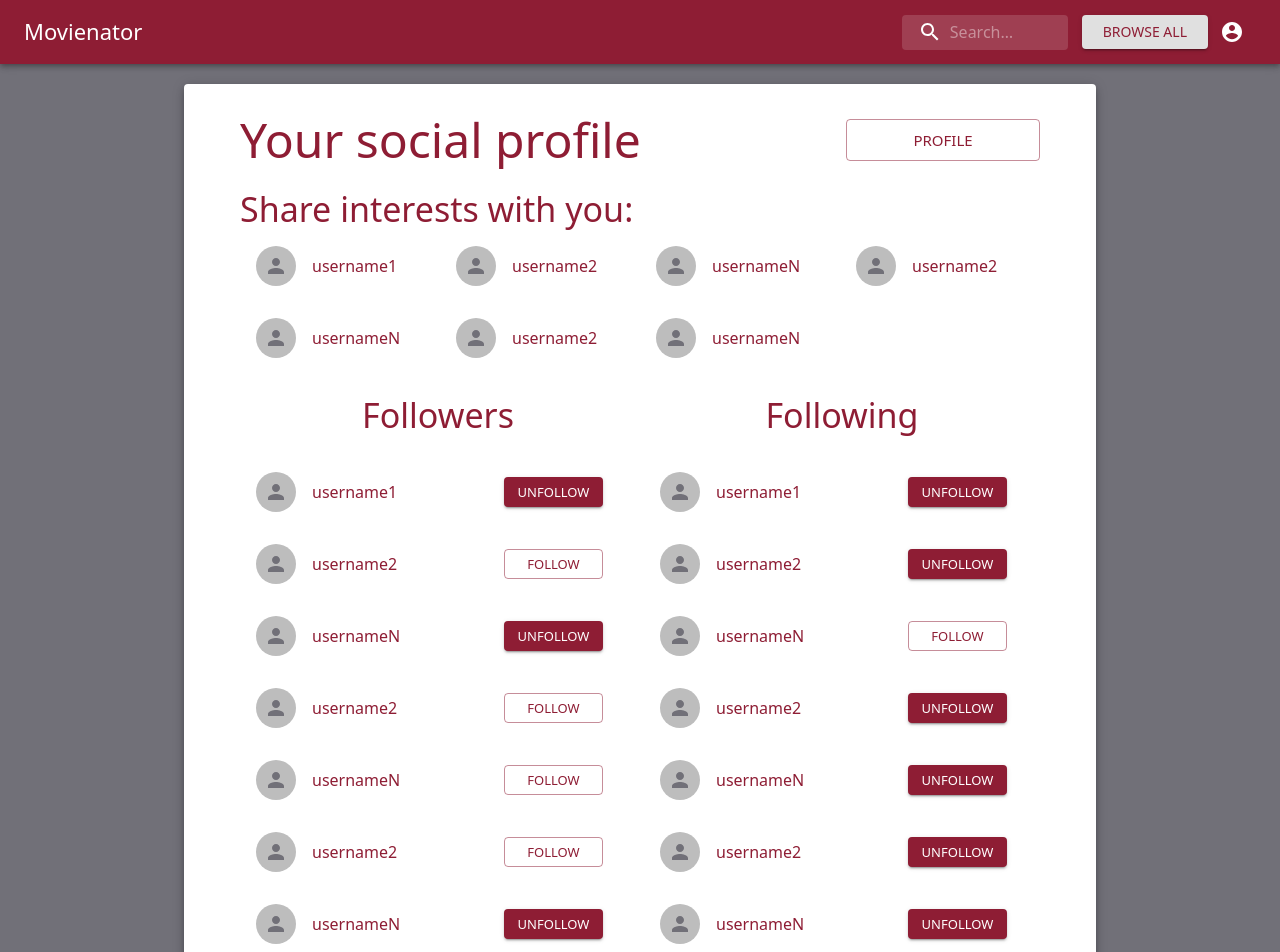
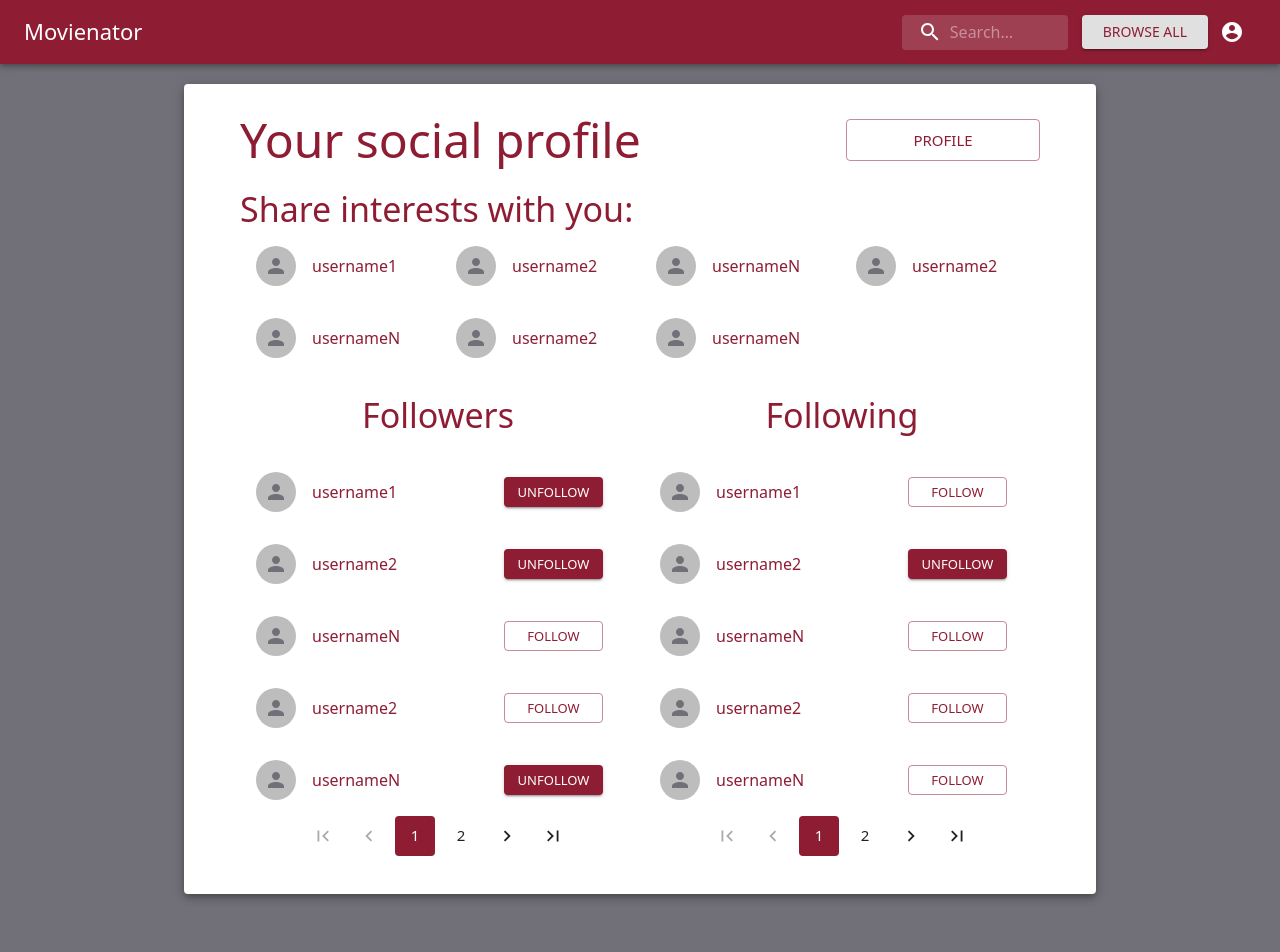
Before and after one commit to mirko-laruina/lsmsdb-Movienator, a React (Create React App) app in the folder frontend/: page /social in a window 1280 px wide. Shown: the top 952 px of the page. After the commit the page ends 914 px from the top, so only its background shows below. Built offline with nearby package versions, Linux system fonts and the light colour scheme.

Commit message:
frontend: added pagination to followings/followers

```diff
--- a/frontend/src/SocialPage.js
+++ b/frontend/src/SocialPage.js
@@ -1,6 +1,8 @@
 import React, { useEffect } from 'react';
 import { Grid, Typography, Button } from '@material-ui/core'
 import { Link } from 'react-router-dom'
+
+import Pagination from '@material-ui/lab/Pagination'
 import BasicPage from './BasicPage.js'
 import UsersListDisplay from './UsersListDisplay'
 
@@ -10,6 +12,13 @@ export default function SocialPage(props) {
     const [isTargetUser, setIsTargetUser] = React.useState(false);
     const username = props.match.params.username;
     const users = ["username1", "username2", "usernameN", "username2", "usernameN", "username2", "usernameN"]
+    const [shownFollowers, setShownFollowers] = React.useState(users.slice(1, 6));
+    const [shownFollowings, setShownFollowings] = React.useState(users.slice(1, 6));
+    const [followersCurrentPage, setFollowersCurrentPage] = React.useState(1);
+    const [followingsCurrentPage, setFollowingsCurrentPage] = React.useState(1);
+    const [followersPageCount, setFollowersPageCount] = React.useState(Math.ceil(users.length/5));
+    const [followingsPageCount, setFollowingsPageCount] = React.useState(Math.ceil(users.length/5));
+
 
     useEffect(() => {
         if (localStorage.getItem('is_admin')) {
@@ -21,6 +30,14 @@ export default function SocialPage(props) {
         }
 
     }, [])
+
+    useEffect(() => {
+        setShownFollowers(users.slice((followersCurrentPage-1)*5, followersCurrentPage*5))
+    }, [followersCurrentPage])
+
+    useEffect(() => {
+        setShownFollowings(users.slice((followingsCurrentPage-1)*5, followingsCurrentPage*5))
+    }, [followingsCurrentPage])
 
     return (
         <BasicPage history={props.history}>
@@ -74,14 +91,34 @@ export default function SocialPage(props) {
                         Followers
                     </Typography>
                     <br />
-                    <UsersListDisplay showFollow users={users} />
+                    <UsersListDisplay showFollow users={shownFollowers} />
+                    <Grid container justify="center">
+                            <Pagination shape="rounded"
+                                showFirstButton
+                                showLastButton
+                                color="primary"
+                                size="large"
+                                count={followersPageCount}
+                                page={followersCurrentPage}
+                                onChange={(e, v) => setFollowersCurrentPage(v)} />
+                    </Grid>
                 </Grid>
                 <Grid item xs={6}>
                     <Typography variant="h4" component="h2" align="center">
                         Following
                     </Typography>
                     <br />
-                    <UsersListDisplay showFollow users={users} />
+                    <UsersListDisplay showFollow users={shownFollowings} />
+                    <Grid container justify="center">
+                            <Pagination shape="rounded"
+                                showFirstButton
+                                showLastButton
+                                color="primary"
+                                size="large"
+                                count={followingsPageCount}
+                                page={followingsCurrentPage}
+                                onChange={(e, v) => setFollowingsCurrentPage(v)} />
+                    </Grid>
                 </Grid>
             </Grid>
         </BasicPage>
```
